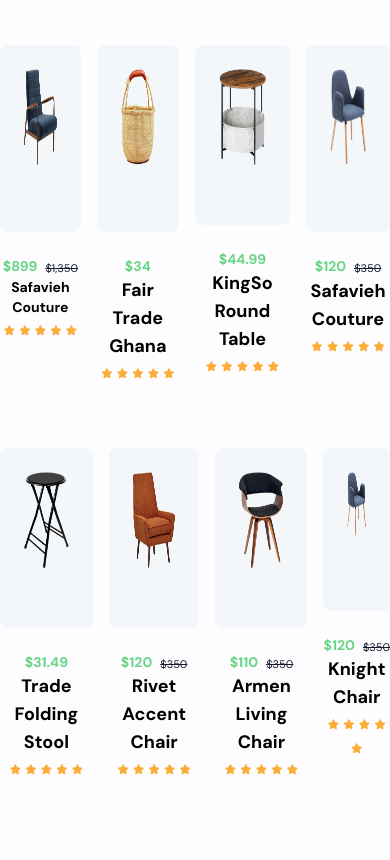
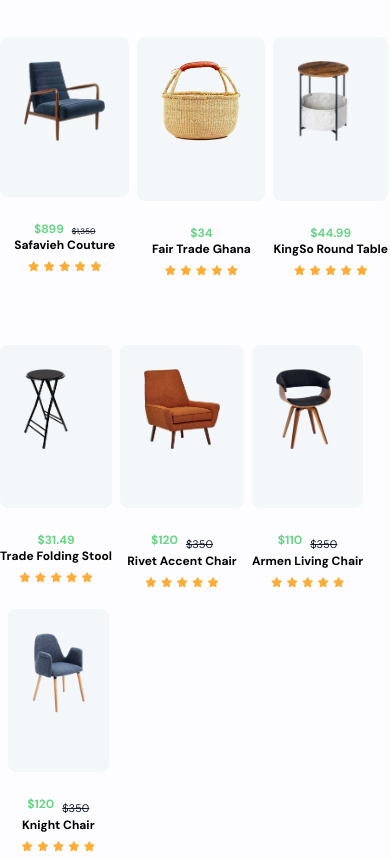
Before and after one commit to J0el-O/brainwave-landing-page-2, a website: page build/index.html in a window 390 px wide. Shown: the part 1198-2058 px from the top of the page. Drawn offline with Linux system fonts and the light colour scheme.

Commit message:
finished optimizing the items section to mobile view

```diff
--- a/build/index.html
+++ b/build/index.html
@@ -110,27 +110,27 @@
       </div>
 
        <!-- <i class="fa-regular fa-star"></i> -->
-      <h1 class="text-center pt-36 font-bold text-3xl">
+      <h1 class="text-center pt-36 font-bold text-lg sm:text-3xl">
         Explore All Products
       </h1>
 
       <div class="pt-12 flex bg-transparent justify-center">
         <div class="flex-col space-y-16">
-          <div class="space-x-4  flex">
+          <div class="space-x-2 sm:space-x-24 flex flex-wrap sm:flex-nowrap">
             <div class="flex-col text-center">
               <div class="max-w-xs sm:max-w-lg bg-[#f4f7fa] rounded-lg  hover:bg-black hover:text-[#f4f7fa] hover:duration-500">
-                <img src="img/landingpage2.exploreproducts.safavieh.png" alt="" class="justify-center h-36 sm:h-52 p-6 sm:p-11 sm:pb-1">
-                <button class="mt-1 justify-center hover:duration-500 hover:bg-[#473bf0] rounded-lg py-2 px-6 mb-2 font-bold text-[5px] sm:text-xs text-transparent hover:text-[#ffffff]" onclick="addToCart()">
-                  <span class="pr-2">+</span> Add to cart
+                <img src="img/landingpage2.exploreproducts.safavieh.png" alt="" class="justify-center h-32 sm:h-52 p-6 sm:p-11 sm:pb-1">
+                <button class="mt- justify-center hover:duration-500 hover:bg-[#473bf0] rounded-lg py-1 sm:py-2 px-3 sm:px-6 mb-2 font-bold text-[5px] sm:text-xs text-transparent hover:text-[#ffffff]" onclick="addToCart()">
+                  <span class=" sm:pr-2">+</span> Add to cart
                 </button>
                 </div>
                 <span class="flex justify-center space-x-2 pt-6">
-                  <h1 class="text-sm font-bold text-[#68d585]">$899</h1>
-                  <h1 class="text-[11px] pt-1 text-[#161c2d] line-through">
+                  <h1 class="text-xs sm:text-sm font-bold text-[#68d585]">$899</h1>
+                  <h1 class="text-[8px] sm:text-[11px] pt-1 text-[#161c2d] line-through">
                     $1,350
                   </h1>
                 </span>
-                <h1 class="font-bold text-sm sm:text-lg">
+                <h1 class="font-bold text-xs sm:text-lg">
                   Safavieh Couture
                 </h1>
                 <i class="fa-solid fa-star text-[#fcad38] text-[10px] sm:text-base"></i>
@@ -142,15 +142,15 @@
 
             <div class="flex-col text-center">
               <div class="max-w-xs sm:max-w-lg bg-[#f4f7fa] rounded-lg  hover:bg-black hover:text-[#f4f7fa] hover:duration-500">
-                <img src="img/landingpage2.exploreproducts.fairtradeghana.png" alt="" class="justify-center h-36 sm:h-52 p-6 sm:p-11 sm:pb-1">
+                <img src="img/landingpage2.exploreproducts.fairtradeghana.png" alt="" class="justify-center h-32 sm:h-52 p-6 sm:p-11 sm:pb-1">
                 <button class="mt-1 justify-center hover:duration-500 hover:bg-[#473bf0] rounded-lg py-2 px-6 mb-2 font-bold text-[5px] sm:text-xs text-transparent hover:text-[#ffffff]" onclick="addToCart()">
-                  <span class="pr-2">+</span> Add to cart
+                  <span class=" sm:pr-2">+</span> Add to cart
                 </button>
                 </div>
                 <span class="flex justify-center space-x-2 pt-6">
-                  <h1 class="text-sm font-bold text-[#68d585]">$34</h1>
+                  <h1 class="text-xs sm:text-sm font-bold text-[#68d585]">$34</h1>
                 </span>
-                <h1 class="font-bold text-lg">
+                <h1 class="font-bold text-xs sm:text-lg">
                   Fair Trade Ghana
                 </h1>
                 <i class="fa-solid fa-star text-[#fcad38] text-[10px] sm:text-base"></i>
@@ -162,15 +162,15 @@
 
             <div class="flex-col text-center">
               <div class="max-w-xs sm:max-w-lg bg-[#f4f7fa] rounded-lg  hover:bg-black hover:text-[#f4f7fa] hover:duration-500">
-                <img src="img/landingpage2.kingsoroundtable.png" alt="" class="justify-center h-36 sm:h-52 p-6 sm:p-11 sm:pb-1">
+                <img src="img/landingpage2.kingsoroundtable.png" alt="" class="justify-center h-32 sm:h-52 p-6 sm:p-11 sm:pb-1">
                 <button class="mt-1 justify-center hover:duration-500 hover:bg-[#473bf0] rounded-lg py-2 px-6 mb-2 font-bold text-[5px] sm:text-xs text-transparent hover:text-[#ffffff]" onclick="addToCart()">
-                  <span class="pr-2">+</span> Add to cart
+                  <span class=" sm:pr-2">+</span> Add to cart
                 </button>
                 </div>
                 <span class="flex justify-center space-x-2 pt-6">
-                  <h1 class="text-sm font-bold text-[#68d585]">$44.99</h1>
+                  <h1 class="text-xs sm:text-sm font-bold text-[#68d585]">$44.99</h1>
                 </span>
-                <h1 class="font-bold text-lg">
+                <h1 class="font-bold text-xs sm:text-lg">
                   KingSo Round Table
                 </h1>
                 <i class="fa-solid fa-star text-[#fcad38] text-[10px] sm:text-base"></i>
@@ -181,20 +181,20 @@
             </div>
 
 
-            <div class="flex-col text-center">
+            <!-- <div class="flex-col text-center">
               <div class="max-w-xs sm:max-w-lg bg-[#f4f7fa] rounded-lg  hover:bg-black hover:text-[#f4f7fa] hover:duration-500">
-                <img src="img/landingpage2.exploreproducts.porthosdiningchair.png" alt="" class="justify-center h-36 sm:h-52 p-6 sm:p-11 sm:pb-1">
+                <img src="img/landingpage2.exploreproducts.porthosdiningchair.png" alt="" class="justify-center h-32 sm:h-52 p-6 sm:p-11 sm:pb-1">
                 <button class="mt-1 justify-center hover:duration-500 hover:bg-[#473bf0] rounded-lg py-2 px-6 mb-2 font-bold text-[5px] sm:text-xs text-transparent hover:text-[#ffffff]" onclick="addToCart()">
-                  <span class="pr-2">+</span> Add to cart
+                  <span class=" sm:pr-2">+</span> Add to cart
                 </button>
                 </div>
                 <span class="flex justify-center space-x-2 pt-6">
-                  <h1 class="text-sm font-bold text-[#68d585]">$120</h1>
-                  <h1 class="text-[11px] pt-1 text-[#161c2d] line-through">
+                  <h1 class="text-xs sm:text-sm font-bold text-[#68d585]">$120</h1>
+                  <h1 class="text-[8px] sm:text-[11px] pt-1 text-[#161c2d] line-through">
                     $350
                   </h1>
                 </span>
-                <h1 class="font-bold text-lg">
+                <h1 class="font-bold text-xs sm:text-lg">
                   Safavieh Couture
                 </h1>
                 <i class="fa-solid fa-star text-[#fcad38] text-[10px] sm:text-base"></i>
@@ -202,22 +202,22 @@
                 <i class="fa-solid fa-star text-[#fcad38] text-[10px] sm:text-base"></i>
                 <i class="fa-solid fa-star text-[#fcad38] text-[10px] sm:text-base"></i>
                 <i class="fa-solid fa-star text-[#fcad38] text-[10px] sm:text-base"></i>
-            </div>
+            </div> -->
             </div>
 
 
-          <div class="space-x-4  flex">
+          <div class="space-x-2 sm:space-x-4 flex flex-wrap sm:flex-nowrap">
             <div class="flex-col text-center">
               <div class="max-w-xs sm:max-w-lg bg-[#f4f7fa] rounded-lg  hover:bg-black hover:text-[#f4f7fa] hover:duration-500">
-                <img src="img/landingpage2.exploreproducts.tradefoolingstool.png" alt="" class="justify-center h-36 sm:h-52 p-6 sm:p-11 sm:pb-1 sm:px-20">
+                <img src="img/landingpage2.exploreproducts.tradefoolingstool.png" alt="" class="justify-center h-32 sm:h-52 p-6 sm:p-11 sm:pb-1 sm:px-20">
                 <button class="mt-1 justify-center hover:duration-500 hover:bg-[#473bf0] rounded-lg py-2 px-6 mb-2 font-bold text-[5px] sm:text-xs text-transparent hover:text-[#ffffff]" onclick="addToCart()">
-                  <span class="pr-2">+</span> Add to cart
+                  <span class=" sm:pr-2">+</span> Add to cart
                 </button>
                 </div>
                 <span class="flex justify-center space-x-2 pt-6">
-                  <h1 class="text-sm font-bold text-[#68d585]">$31.49</h1>
+                  <h1 class="text-xs sm:text-sm font-bold text-[#68d585]">$31.49</h1>
                 </span>
-                <h1 class="font-bold text-lg">
+                <h1 class="font-bold text-xs sm:text-lg">
                   Trade Folding Stool
                 </h1>
                 <i class="fa-solid fa-star text-[#fcad38] text-[10px] sm:text-base"></i>
@@ -229,18 +229,18 @@
 
             <div class="flex-col text-center">
               <div class="max-w-xs sm:max-w-lg bg-[#f4f7fa] rounded-lg  hover:bg-black hover:text-[#f4f7fa] hover:duration-500">
-                <img src="img/landingpage2.exploreproducts.rivetaccentchair.png" alt="" class="justify-center h-36 sm:h-52 p-6 sm:p-11 sm:pb-1">
+                <img src="img/landingpage2.exploreproducts.rivetaccentchair.png" alt="" class="justify-center h-32 sm:h-52 p-6 sm:p-11 sm:pb-1">
                 <button class="mt-1 justify-center hover:duration-500 hover:bg-[#473bf0] rounded-lg py-2 px-6 mb-2 font-bold text-[5px] sm:text-xs text-transparent hover:text-[#ffffff]" onclick="addToCart()">
-                  <span class="pr-2">+</span> Add to cart
+                  <span class=" sm:pr-2">+</span> Add to cart
                 </button>
                 </div>
                 <span class="flex justify-center space-x-2 pt-6">
-                  <h1 class="text-sm font-bold text-[#68d585]">$120</h1>
+                  <h1 class="text-xs sm:text-sm font-bold text-[#68d585]">$120</h1>
                   <h1 class="text-[11px] pt-1 text-[#161c2d] line-through">
                     $350
                   </h1>
                 </span>
-                <h1 class="font-bold text-lg">
+                <h1 class="font-bold text-xs sm:text-lg">
                   Rivet Accent Chair
                 </h1>
                 <i class="fa-solid fa-star text-[#fcad38] text-[10px] sm:text-base"></i>
@@ -252,18 +252,18 @@
 
             <div class="flex-col text-center">
               <div class="max-w-xs sm:max-w-lg bg-[#f4f7fa] rounded-lg  hover:bg-black hover:text-[#f4f7fa] hover:duration-500">
-                <img src="img/landingpage2.exploreproducts.amenlivingchair.png" alt="" class="justify-center h-36 sm:h-52 p-6 sm:p-11 sm:pb-1">
+                <img src="img/landingpage2.exploreproducts.amenlivingchair.png" alt="" class="justify-center h-32 sm:h-52 p-6 sm:p-11 sm:pb-1">
                 <button class="mt-1 justify-center hover:duration-500 hover:bg-[#473bf0] rounded-lg py-2 px-6 mb-2 font-bold text-[5px] sm:text-xs text-transparent hover:text-[#ffffff]" onclick="addToCart()">
-                  <span class="pr-2">+</span> Add to cart
+                  <span class=" sm:pr-2">+</span> Add to cart
                 </button>
                 </div>
                 <span class="flex justify-center space-x-2 pt-6">
-                  <h1 class="text-sm font-bold text-[#68d585]">$110</h1>
+                  <h1 class="text-xs sm:text-sm font-bold text-[#68d585]">$110</h1>
                   <h1 class="text-[11px] pt-1 text-[#161c2d] line-through">
                     $350
                   </h1>
                 </span>
-                <h1 class="font-bold text-lg">
+                <h1 class="font-bold text-xs sm:text-lg">
                   Armen Living Chair
                 </h1>
                 <i class="fa-solid fa-star text-[#fcad38] text-[10px] sm:text-base"></i>
@@ -276,18 +276,18 @@
 
             <div class="flex-col text-center">
               <div class="max-w-xs sm:max-w-lg bg-[#f4f7fa] rounded-lg  hover:bg-black hover:text-[#f4f7fa] hover:duration-500">
-                <img src="img/landingpage2.exploreproducts.porthosdiningchair.png" alt="" class="justify-center h-28 sm:h-52 p-6 sm:p-11 sm:pb-1">
+                <img src="img/landingpage2.exploreproducts.porthosdiningchair.png" alt="" class="justify-center h-32 sm:h-52 p-6 sm:p-11 sm:pb-1 mt-4 sm:mt-0">
                 <button class="mt-1 justify-center hover:duration-500 hover:bg-[#473bf0] rounded-lg py-2 px-6 mb-2 font-bold text-[5px] sm:text-xs text-transparent hover:text-[#ffffff]" onclick="addToCart()">
-                  <span class="pr-2">+</span> Add to cart
+                  <span class=" sm:pr-2">+</span> Add to cart
                 </button>
                 </div>
                 <span class="flex justify-center space-x-2 pt-6">
-                  <h1 class="text-sm font-bold text-[#68d585]">$120</h1>
+                  <h1 class="text-xs sm:text-sm font-bold text-[#68d585]">$120</h1>
                   <h1 class="text-[11px] pt-1 text-[#161c2d] line-through">
                     $350
                   </h1>
                 </span>
-                <h1 class="font-bold text-lg">
+                <h1 class="font-bold text-xs sm:text-lg">
                   Knight Chair
                 </h1>
                 <i class="fa-solid fa-star text-[#fcad38] text-[10px] sm:text-base"></i>
@@ -300,7 +300,7 @@
         </div>
       </div>
 
-      <h1 class="text-center py-24 font-bold text-sm">
+      <h1 class="text-center py-24 font-bold text-xs sm:text-sm">
         <a href="#">
           Check all products
         </a>
```
Also changed, not shown: build/css/style.css.
